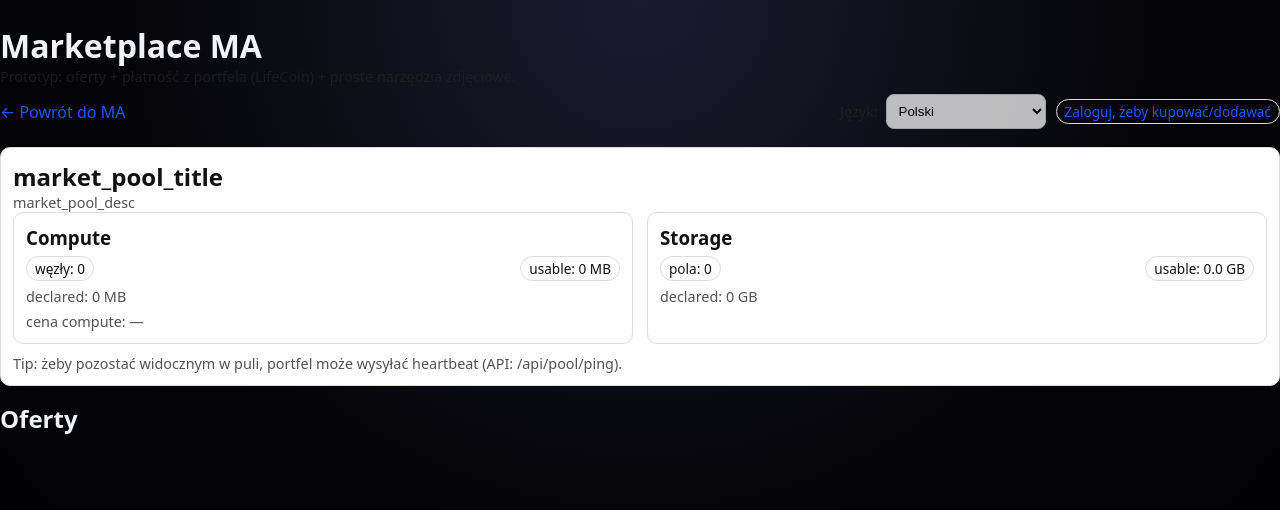
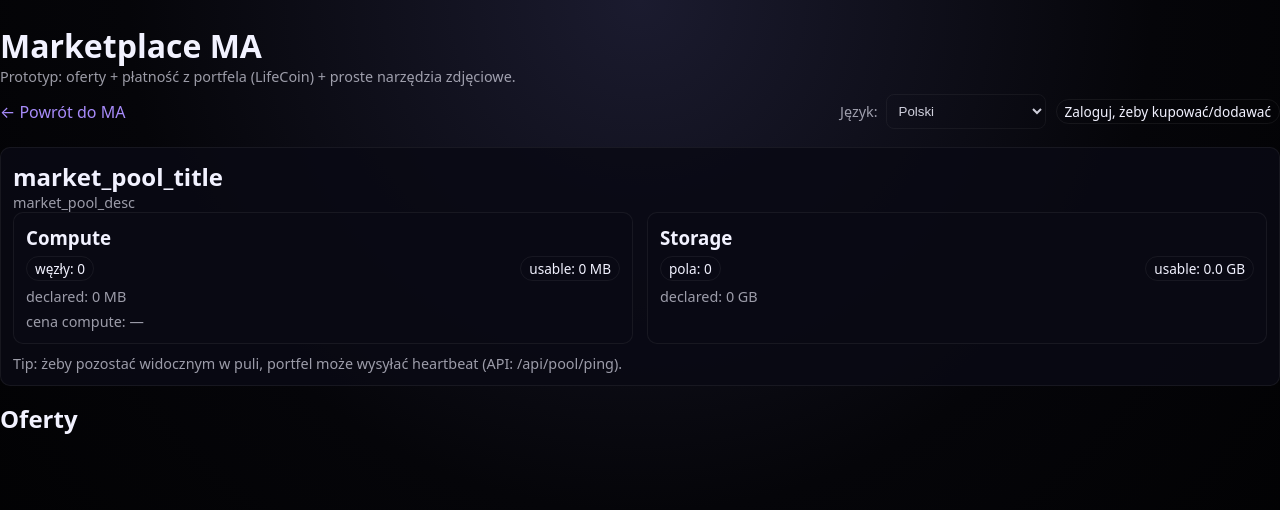
Before and after one commit to neo4nature/ma, a Flask app: page /market in a window 1280 px wide. Shown: the top 510 px of the page. Run offline with Flask 3, Linux system fonts and the light colour scheme; data comes from the database, SQL or seed files in the repository; data that the repository does not hold is empty.

Commit message:
fix(market): theme-aware listing cards — dark mode showed hardcoded white cards
The local <style> block forced background:#fff on .card/.thumb regardless
of body[data-theme]. Switched to the shared style.css vars (--tile-bg,
--tile-border, --text-main/muted, --accent-standard) so dark/light and
all four palettes apply. Reported live by Neo.

Co-Authored-By: Claude Opus 4.7 <noreply@anthropic.com>

```diff
--- a/templates/market.html
+++ b/templates/market.html
@@ -6,16 +6,15 @@
   <link rel="stylesheet" href="{{ url_for('static', filename='css/style.css') }}">
   <style>
     .grid{display:grid;grid-template-columns:repeat(auto-fit,minmax(260px,1fr));gap:14px;}
-    /* Market uses light cards on dark background -> force readable text */
-    .card{border:1px solid #ddd;border-radius:10px;padding:12px;background:#fff;color:#111;}
-    .thumb{width:100%;height:200px;object-fit:cover;border-radius:8px;border:1px solid #eee;background:#f7f7f7}
-    .muted{opacity:.78;font-size:.9em;color:#222}
+    .card{border:1px solid var(--tile-border);border-radius:10px;padding:12px;background:var(--tile-bg);color:var(--text-main);}
+    .thumb{width:100%;height:200px;object-fit:cover;border-radius:8px;border:1px solid var(--tile-border);background:color-mix(in srgb, var(--accent-standard) 12%, transparent);color:var(--text-muted)}
+    .muted{opacity:.85;font-size:.9em;color:var(--text-muted)}
     .row{display:flex;gap:10px;align-items:center;flex-wrap:wrap}
-    input,textarea,select{width:100%;padding:8px;border-radius:8px;border:1px solid #ccc}
-    button{padding:8px 12px;border-radius:8px;border:1px solid #333;background:#111;color:#fff;cursor:pointer}
-    button.secondary{background:#fff;color:#111;border:1px solid #888}
-    .pill{display:inline-block;padding:2px 8px;border-radius:999px;border:1px solid #ddd;font-size:.85em}
-    a{color:#1f55ff}
+    input,textarea,select{width:100%;padding:8px;border-radius:8px;border:1px solid var(--tile-border);background:transparent;color:var(--text-main)}
+    button{padding:8px 12px;border-radius:8px;border:none;background:var(--accent-standard);color:#101018;font-weight:600;cursor:pointer}
+    button.secondary{background:transparent;color:var(--text-main);border:1px solid var(--tile-border)}
+    .pill{display:inline-block;padding:2px 8px;border-radius:999px;border:1px solid var(--tile-border);font-size:.85em;color:var(--text-main)}
+    a{color:var(--accent-standard)}
   </style>
 </head>
 <body data-theme="{{ theme or 'dark' }}" data-palette="{{ palette or 'neo' }}">
```
